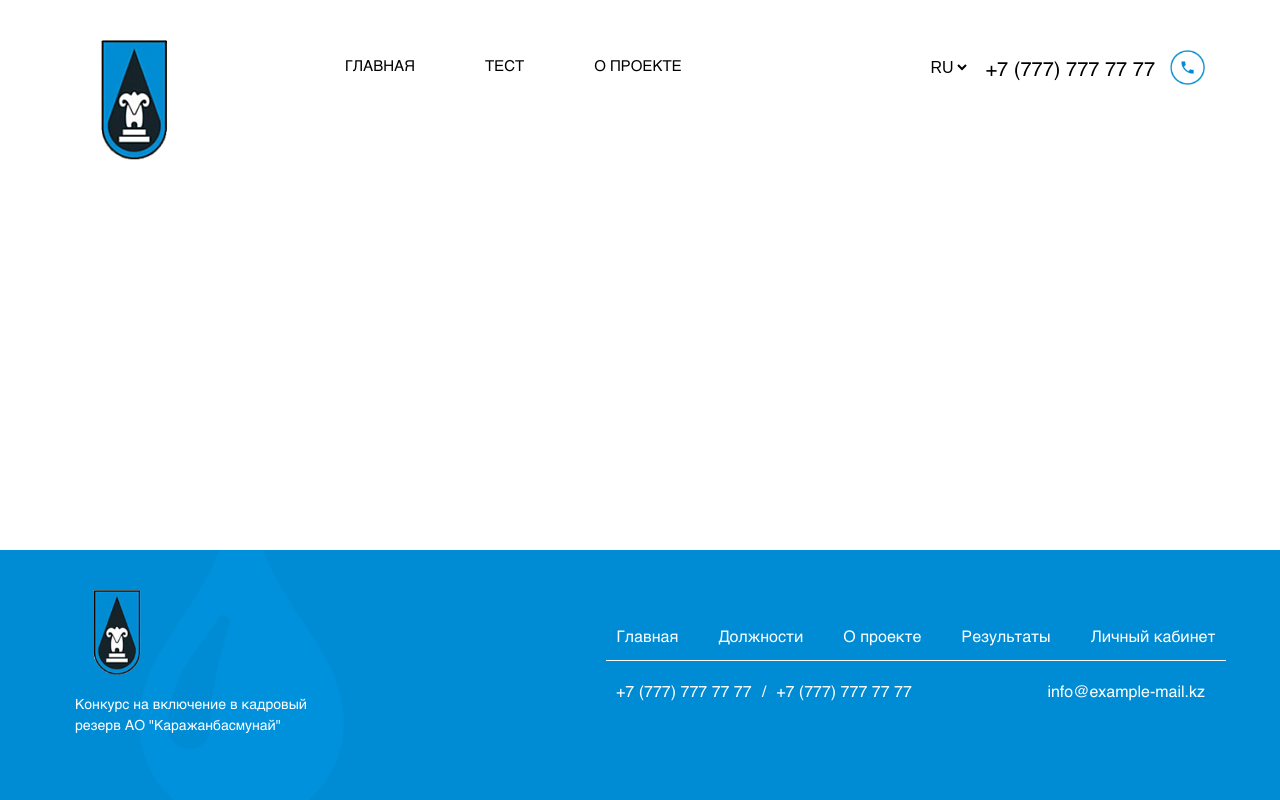
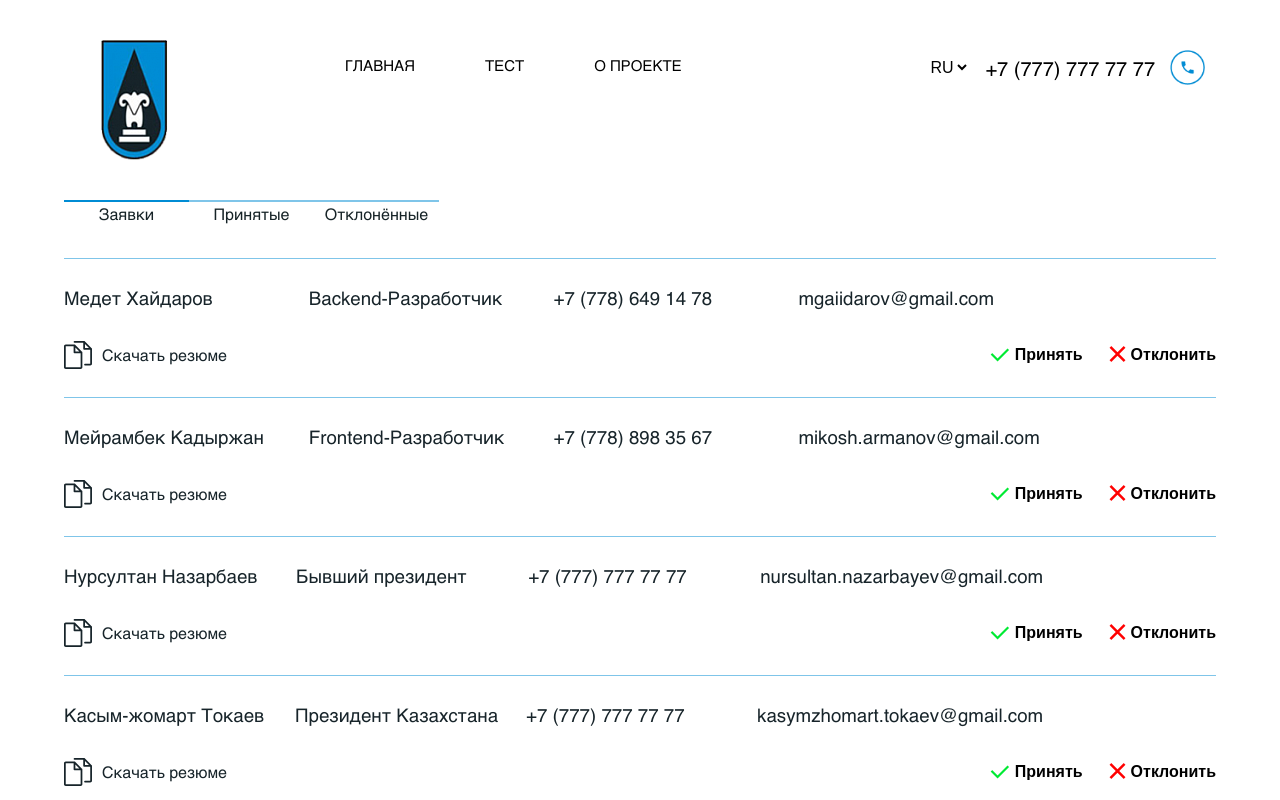
Before and after one commit to MedetGaidarov/gbm-client, a React (Create React App) app: page /admin in a window 1280 px wide. Shown: the top 800 px of the page. Built offline with nearby package versions, Linux system fonts and the light colour scheme.

Commit message:
moderation is done

```diff
--- a/src/App.js
+++ b/src/App.js
@@ -5,6 +5,7 @@ import './index.css';
 import MainPage from './pages/MainPage';
 import AboutPage from './pages/AboutPage';
 import TestPage from './pages/TestPage';
+import AdminPage from './pages/AdminPage';
 
 function App() {
   return (
@@ -16,6 +17,7 @@ function App() {
         <Route path='/' element={<MainPage />}/>
         <Route path='/about' element={<AboutPage />}/>
         <Route path='/test' element = {<TestPage/> }/>
+        <Route path='/admin' element={<AdminPage />}/>
       </Routes>
 
       <Footer />
--- a/src/components/Header.jsx
+++ b/src/components/Header.jsx
@@ -57,13 +57,13 @@ const Header = () => {
                             </li>
                         </ul>
 
-                        <div class="nav__close" id="nav-close" onClick={() => setNavActive(false)}>
-                            <i class="ri-close-line"></i>
+                        <div className="nav__close" id="nav-close" onClick={() => setNavActive(false)}>
+                            <i className="ri-close-line"></i>
                         </div>
                     </nav>
 
                     <div className="nav__toggle" onClick={() => setNavActive(true)}>
-                            <i class="ri-menu-line"></i>
+                            <i className="ri-menu-line"></i>
                     </div>
 
                     <div className="header__info">
--- a/src/container/UI/TestInfo.css
+++ b/src/container/UI/TestInfo.css
@@ -1,5 +1,12 @@
+.test-container {
+    padding-left: 80px;
+    display: flex;
+    flex-direction: column;
+    justify-content: center;
+    align-items: flex-start;
+}
+
 .test__info {
-    padding: 200px 0 100px 80px;
     display: flex;
     flex-direction: column;
     align-items: flex-start;
--- /dev/null
+++ b/src/pages/AdminPage.jsx
@@ -0,0 +1,101 @@
+import React from 'react';
+import summaryIcon from '../img/summary-icon.svg';
+import PhoneNumberFormatter from '../components/phoneNumber';
+import './UI/AdminPage.css'
+
+export default function AdminPage() {
+
+
+  return (
+    <div>
+      <section className="admin">
+        <div className="admin__wrapper">
+          <div className="admin__nav">
+            <ul className="admin__nav-list">
+              <li className="admin__nav-item">
+                <span className="admin__nav-navbar active-nav"></span>
+                <p className="admin__nav-name">Заявки</p>
+              </li>
+              <li className="admin__nav-item">
+                <span className="admin__nav-navbar"></span>
+                <p className="admin__nav-name">Принятые</p>
+              </li>
+              <li className="admin__nav-item">
+                <span className="admin__nav-navbar"></span>
+                <p className="admin__nav-name">Отклонённые</p>
+              </li>
+            </ul>
+          </div>
+
+          <div className="admin__claims">
+            <ul className="admin__claims-list">
+              {claimsData.map((claim) => (
+                <li className="admin__claims-item" key={claim.id}>
+                  <div className="admin__claims-head">
+                    <h3 className="admin__claims-head_item admin__claims-name">{claim.name}</h3>
+                    <h3 className="admin__claims-head_item admin__claims-job">{claim.job}</h3>
+                    <h3 className="admin__claims-head_item admin__claims-phone">{<PhoneNumberFormatter phoneNumber={claim.phone} />}</h3>
+                    <h3 className="admin__claims-head_item admin__claims-email">{claim.email}</h3>
+                  </div>
+                  <div className="admin__claims-content">
+                    <div className="admin__claims-summary">
+                      <a href={claim.summaryLinkSrc} className="admin__claims-summary" target='_blank'><img src={summaryIcon} alt="" className="admin__claims-icon" /> Скачать резюме</a>
+                    </div>
+
+                    <div className="admin__claims-choice">
+                      <button className="admin__claims-accept admin__claims-button"><i className="ri-check-line"></i> Принять</button>
+                      <button className="admin__claims-recept admin__claims-button"><i className="ri-close-line"></i> Отклонить</button>
+                    </div>
+                  </div>
+                </li>
+              ))}
+            </ul>
+          </div>
+        </div>
+      </section>
+    </div>
+  );
+};
+
+const claimsData = [
+  {
+    id: 1,
+    name: "Медет Хайдаров",
+    job: "Backend-Разработчик",
+    phone: "+77786491478",
+    email: "mgaiidarov@gmail.com",
+    summaryLinkSrc: "https://www.youtube.com/",
+  },
+  {
+    id: 2,
+    name: "Мейрамбек Кадыржан",
+    job: "Frontend-Разработчик",
+    phone: "+77788983567",
+    email: "mikosh.armanov@gmail.com",
+    summaryLinkSrc: "https://www.youtube.com/",
+  },
+  {
+    id: 3,
+    name: "Нурсултан Назарбаев",
+    job: "Бывший президент",
+    phone: "+77777777777",
+    email: "nursultan.nazarbayev@gmail.com",
+    summaryLinkSrc: "https://www.youtube.com/",
+  },
+  {
+    id: 4,
+    name: "Касым-жомарт Токаев",
+    job: "Президент Казахстана",
+    phone: "+77777777777",
+    email: "kasymzhomart.tokaev@gmail.com",
+    summaryLinkSrc: "https://www.youtube.com/",
+  },
+  {
+    id: 5,
+    name: "Альбина Кадыржанова",
+    job: "Frontend-Разработчик",
+    phone: "+77789307867",
+    email: "albina.kadyrzhanova@gmail.com",
+    summaryLinkSrc: "https://www.youtube.com/",
+  },
+]
--- /dev/null
+++ b/src/pages/UI/AdminPage.css
@@ -0,0 +1,109 @@
+.admin {
+    padding-top: 200px;
+    padding-bottom: 80px;
+    display: flex;
+    flex-direction: column;
+    justify-content: center;
+    align-items: center;
+}
+
+.admin__wrapper {
+    width: 90vw;
+}
+
+.admin__nav {
+    margin-bottom: 35px;
+}
+
+.admin__nav,
+.admin__nav-list {
+    display: flex;
+    align-items: center;
+}
+
+.admin__nav-item {
+    width: 125px;
+    display: flex;
+    flex-direction: column;
+    justify-content: center;
+    align-items: center;
+}
+
+.admin__nav-navbar {
+    width: 100%;
+    height: 2px;
+    background: rgba(0, 140, 212, .5);
+}
+
+.admin__nav-name {
+    margin-top: 2px;
+    color: #162327;
+}
+
+.active-nav {
+    background: rgb(0, 140, 212);
+}
+
+.admin__claims-item {
+    border-top: 1px solid rgba(0, 140, 212, .5);
+    padding: 27px 0;
+}
+
+.admin__claims-head {
+    width: 85%;
+    margin-bottom: 30px;
+}
+
+.admin__claims-head, .admin__claims-content {
+    display: flex;
+    align-items: center;
+    justify-content: space-between;
+}
+
+.admin__claims-head_item {
+    flex: 1;
+    margin: 0;
+    color: #17242A;
+    font-weight: 400;
+}
+
+.admin__claims-summary {
+    display: flex;
+    align-items: center;
+    gap: 10px;
+    color: #17242A;
+}
+
+.admin__claims-choice {
+    display: flex;
+    align-items: center;
+    gap: 20px;
+}
+
+.admin__claims-button {
+    outline: none;
+    background: none;
+    border: none;
+    display: flex;
+    align-items: center;
+    gap: 2px;
+    font-weight: 700;
+    font-size: 16px;
+    cursor: pointer;
+}
+
+.admin__claims-button i {
+    font-size: 26px;
+    font-weight: 400;
+}
+
+.admin__claims-accept i {
+    color: #00EA33;
+}
+
+.admin__claims-recept i {
+    color: #ff0000;
+    font-size: 30px;
+    margin-right: -4px;
+    margin-bottom: 1px;
+}
--- a/src/pages/UI/TestPage.css
+++ b/src/pages/UI/TestPage.css
@@ -41,7 +41,7 @@ options-list {
   margin-left: 30px;
 }
 
-.option-label:hover {
+.option-label input[type="radio"]+span:hover {
   background-color: #f0f0f0;
 }
 
@@ -139,11 +139,9 @@ options-list {
 }
 
 .content-container {
-  height: 97vh;
-  padding: 0 80px;
+  width: 90vw;
   display: flex;
   justify-content: space-between;
   align-items: center;
-  background-color: #f0f0f0;
   position: relative;
 }
```
Also changed, not shown: src/components/Button/Button.css (deleted, +0 -14 lines), src/components/Button/Button.jsx (deleted, +0 -14 lines), src/img/summary-icon.svg (added), 1 other file (tests, documents, lock files or other folders).
